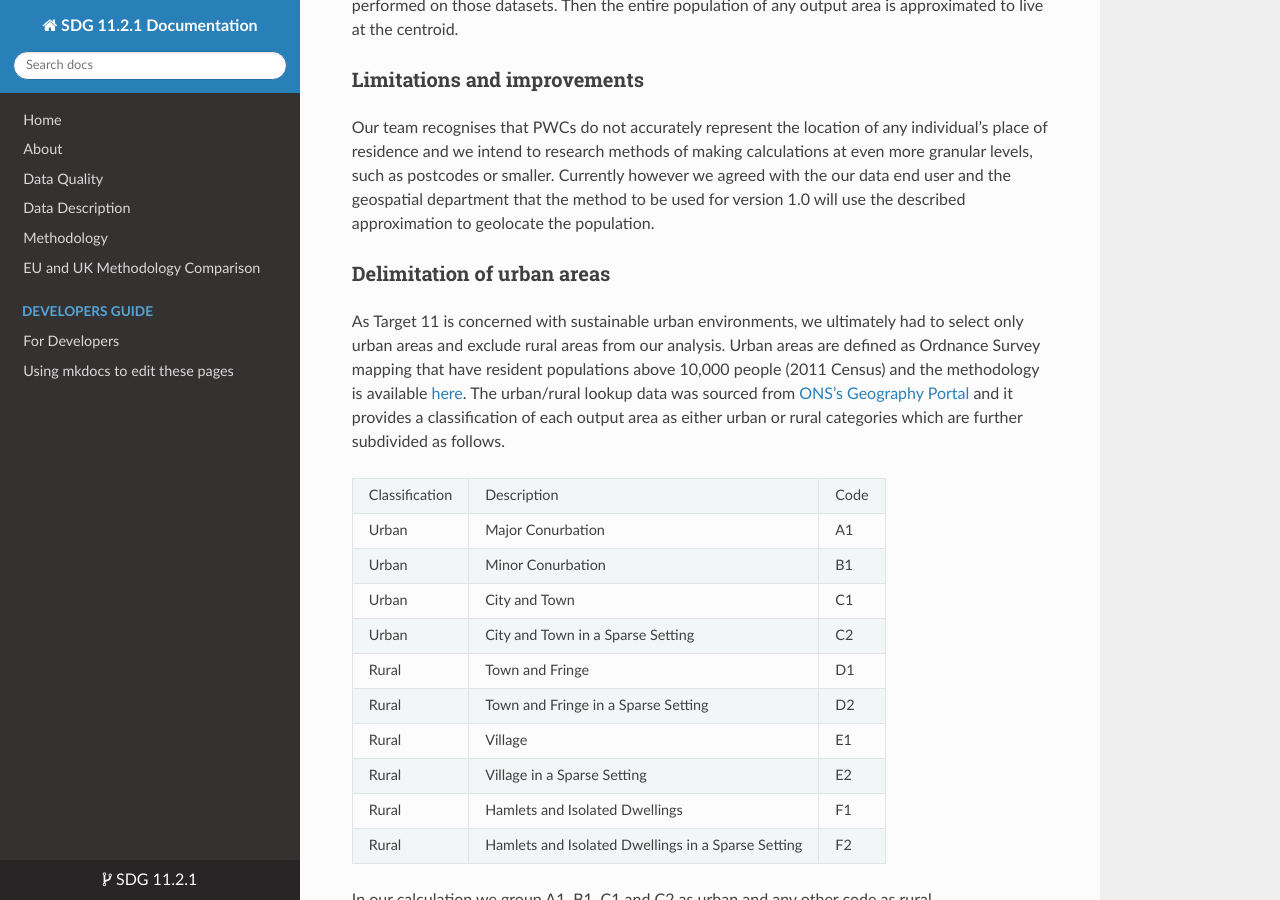
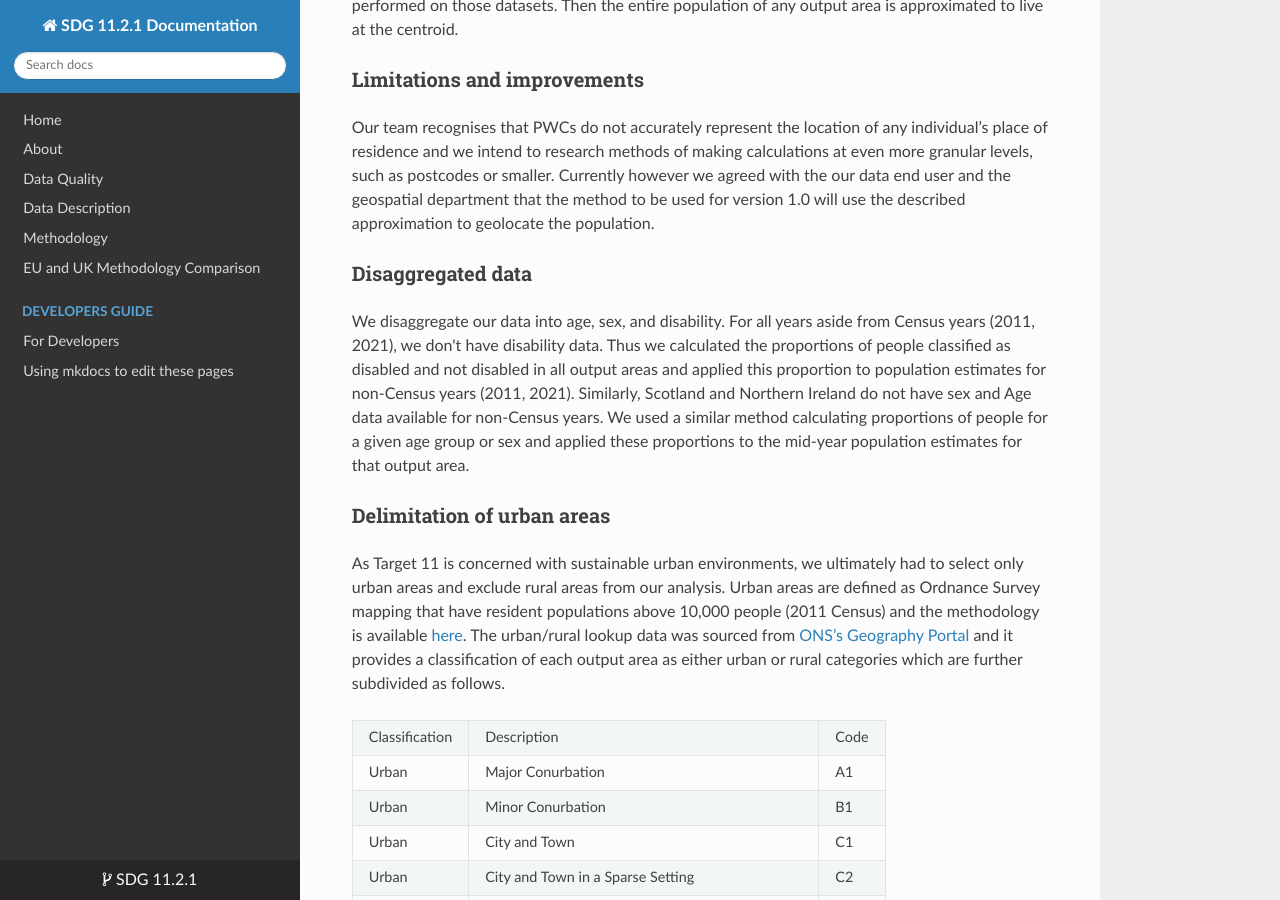
Before and after one commit to ONSdigital/SDG_11.2.1, an MkDocs documentation site: the page built from docs/main_method.md, in a window 1280 px wide and 900 px high, scrolled down 1471 px. Built offline with MkDocs 1.6.1, drawn with Linux system fonts in a browser that asks for light colours; nearby versions of some CDN libraries; some of the changed text lies outside the part shown.

Commit message:
wrote up disability disaggregated method

```diff
--- a/docs/main_method.md
+++ b/docs/main_method.md
@@ -35,6 +35,10 @@ Population weighted centroid (PWC) data is geolocated with x,y coordinates and h
 ### Limitations and improvements
 
 Our team recognises that PWCs do not accurately represent the location of any individual’s place of residence and we intend to  research methods of making calculations at even more granular levels, such as postcodes or smaller. Currently however we agreed with the our data end user and the geospatial department that the method to be used for version 1.0 will use the described approximation to geolocate the population.
+
+### Disaggregated data
+
+We disaggregate our data into age, sex, and disability. For all years aside from Census years (2011, 2021), we don't have disability data. Thus we calculated the proportions of people classified as disabled and not disabled in all output areas and applied this proportion to population estimates for non-Census years (2011, 2021). Similarly, Scotland and Northern Ireland do not have sex and Age data available for non-Census years. We used a similar method calculating proportions of people for a given age group or sex and applied these proportions to the mid-year population estimates for that output area.
 
 ### Delimitation of urban areas
 
@@ -196,6 +200,8 @@ With the service areas calculated, the population that resides within a service
 
 ## Timetable method
 
+More information on the timetable method can be found under the 'Timetable method' section.
+
 ### Northern Ireland
 Due to complexity of the work that will need to be undertaken, Northern Ireland timetable data will be included in Version 1.3 - enhanced functions and calculation. Currently, we will be using the stops sourced from NAPTAN.
 
```
